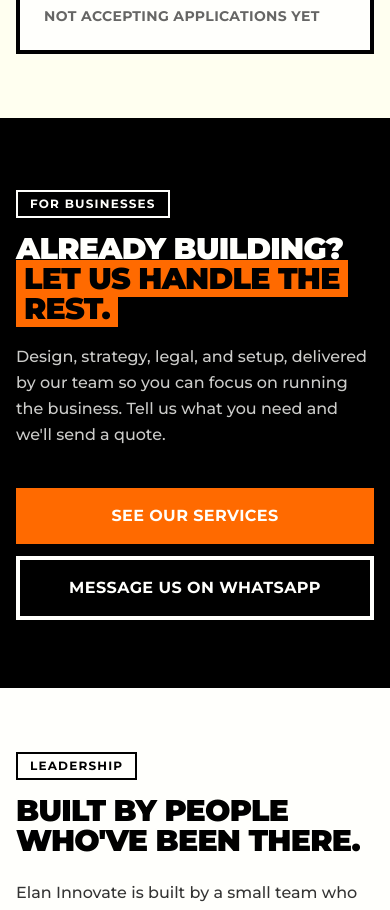
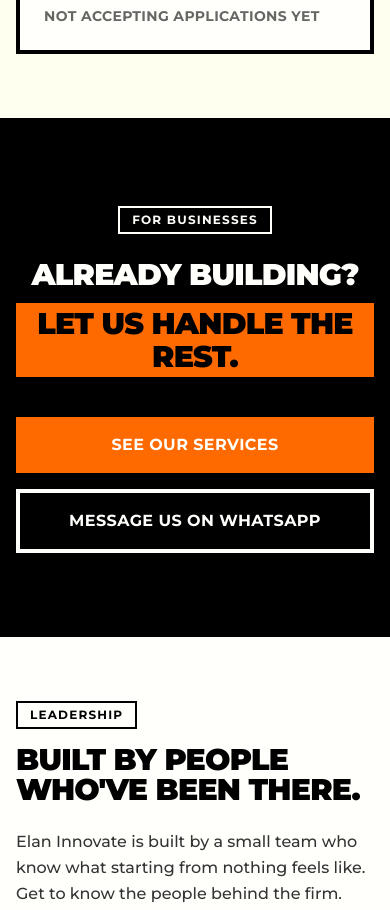
Before and after one commit to Cyber-Admon/elan-innovate, a Next.js app: page / in a window 390 px wide. Shown: the part 6040-6950 px from the top of the page. Built offline with nearby package versions, Linux system fonts and the light colour scheme.

Commit message:
Centered services band, responsive nav, pillar CTAs

```diff
--- a/src/components/ServicesBand.tsx
+++ b/src/components/ServicesBand.tsx
@@ -5,26 +5,20 @@
 
 export default function ServicesBand() {
   return (
-    <section className="border-y-4 border-ink bg-ink px-4 py-16 text-paper md:px-8 md:py-24">
-      <div className="mx-auto grid max-w-6xl items-center gap-10 md:grid-cols-[1fr_auto] md:gap-16">
-        <div>
-          <p className="mb-4 inline-block border-2 border-paper px-3 py-1 text-xs font-bold uppercase tracking-widest md:text-sm">
-            For businesses
-          </p>
-          <h2 className="mb-5 text-3xl font-black uppercase leading-none tracking-tight sm:text-4xl md:text-5xl">
-            Already building?{" "}
-            <span className="box-decoration-clone bg-strike px-2 text-ink">
-              Let us handle the rest.
-            </span>
-          </h2>
-          <p className="max-w-xl text-base font-medium leading-relaxed text-paper/80 md:text-lg">
-            Design, strategy, legal, and setup, delivered by our team so you can
-            focus on running the business. Tell us what you need and we&apos;ll
-            send a quote.
-          </p>
-        </div>
+    <section className="border-y-4 border-ink bg-ink px-4 py-20 text-paper md:px-8 md:py-28">
+      <div className="mx-auto max-w-4xl text-center">
+        <p className="mb-6 inline-block border-2 border-paper px-3 py-1 text-xs font-bold uppercase tracking-widest md:text-sm">
+          For businesses
+        </p>
+        <h2 className="mb-10 text-3xl font-black uppercase leading-[1.1] tracking-tight sm:text-4xl md:text-5xl lg:text-6xl">
+          Already building?
+          <br />
+          <span className="mt-3 inline-block bg-strike px-3 py-1 text-ink">
+            Let us handle the rest.
+          </span>
+        </h2>
 
-        <div className="flex flex-col gap-3">
+        <div className="flex flex-col justify-center gap-4 sm:flex-row">
           <Link
             href="/services"
             className="bg-strike px-8 py-4 text-center text-base font-bold uppercase tracking-wide text-paper transition-colors hover:bg-paper hover:text-ink"
--- a/src/lib/site.ts
+++ b/src/lib/site.ts
@@ -11,7 +11,7 @@
   email: "innovateelan@gmail.com",
   phone: "+234 803 370 8533",
   phoneRaw: "+2348033708533",
-  community: "", // paste the WhatsApp community invite link here when you have it
+  community: "https://chat.whatsapp.com/CmWudOBiMe0K81TUXoOODs?mode=gi_t", // paste the WhatsApp community invite link here when you have it
   social: {
     instagram: "https://www.instagram.com/elan.innovate/",
     linkedin: "https://www.linkedin.com/company/elaninnovate/",
```
